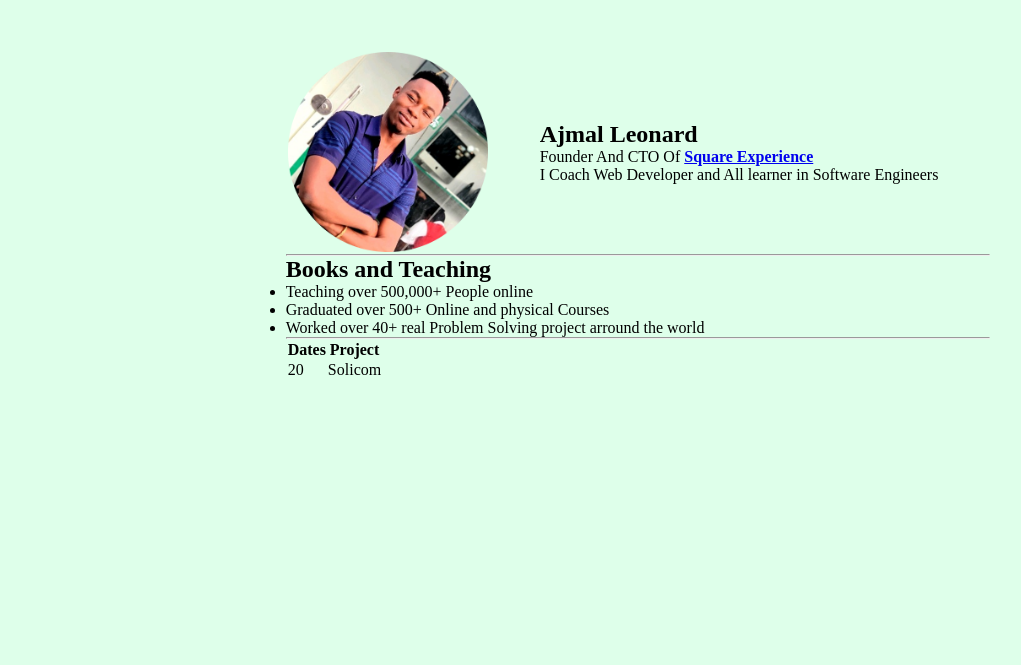
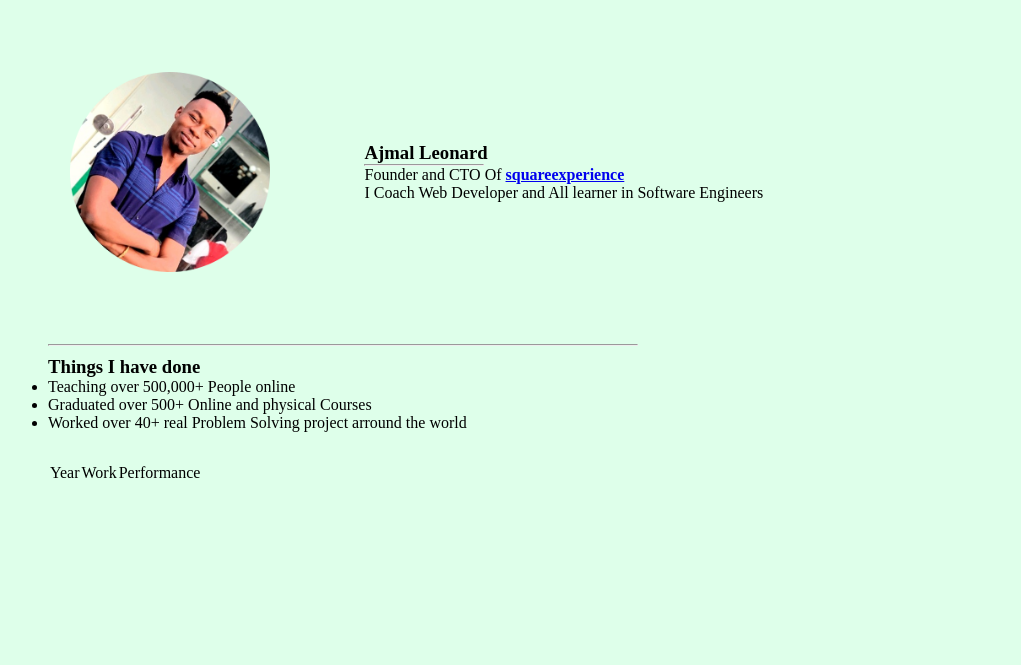
Before and after one commit to Ajmalleonard/personal-web, a plain HTML site: page index.html in a window 1280 px wide. Shown: the whole page, without its empty margins (2-1023 px from the left). Drawn offline with Linux system fonts and the light colour scheme.

Commit message:
just update

```diff
--- a/index.css
+++ b/index.css
@@ -7,12 +7,42 @@
 
 
 body{
-    display: flex;
+    display: block;
     justify-content: center;
     padding-top: 50px;
     background-color: #deffea;
+    font-family: poppins;
+    padding: 50px;
 }
 
-.dp{
-    margin: 50px;
+
+.image{
+   height: 200;
+   margin: 20px;
 }
+
+.details{
+    font-family: 'poppins';
+    /* border-left: 1px dashed green; */
+    padding: 20px;
+    width: 60%;
+
+    height: 20%;
+}
+#divider{
+    margin-top: 50px;
+    margin-bottom: 10px;
+}
+
+.holder{
+    border-color: white;
+}
+.center-section{
+    height: 200px;
+    width: 100%;
+    border-radius: 10px;
+    margin-top: 30px;
+}
+.s1{
+    margin-left: 200px;
+}
--- a/index.html
+++ b/index.html
@@ -2,47 +2,60 @@
   <head>
     <meta charset="UTF-8" />
     <meta name="viewport" content="width=device-width, initial-scale=1.0" />
-    <title>Document</title>
+    <title>Ajmal Leonard</title>
   </head>
-  <link rel="stylesheet" href="/index.css" type="text/css">
+  <link rel="stylesheet" href="/index.css" type="text/css" />
   <body>
-    <div class="topbar">
+    <div class="holder">
       <table>
+        <div class="top">
           <tr>
-          <td><img width="200" src="/1694686834378-modified.png" alt="" /></td>
-          <td  class="dp" >
-            <div class="dp"><h2>Ajmal Leonard</h2>
+            <div class="icon">
+              <td>
+                <img
+                  class="image"
+                  src="/1694686834378-modified.png"
+                  alt="Ajmal Leonard"
+                />
+              </td>
+            </div>
+            <div>
+              <td class="details">
+                <h3>Ajmal Leonard</h3>
+                <hr width="30%" />
                 <p>
-                Founder And CTO Of
+                  Founder and CTO Of
                   <strong
-                  ><a href="https://www.squareexperience.com"
-                    >Square Experience</a
+                    ><a href="https://squareexperience.com"
+                      >squareexperience</a
                     ></strong
                   >
                 </p>
-              <p>I Coach Web Developer and All learner in Software Engineers</p></div>
+                <p>
+                  I Coach Web Developer and All learner in Software Engineers
+                </p>
               </td>
+            </div>
           </tr>
+        </div>
       </table>
-      <hr />
-      <h2>Books and Teaching</h2>
+      <hr id="divider" width="50%" />
+      <h3>Things I have done</h3>
       <ul>
         <li>Teaching over 500,000+ People online</li>
         <li>Graduated over 500+ Online and physical Courses</li>
         <li>Worked over 40+ real Problem Solving project arround the world</li>
       </ul>
-      <hr />
-      <table >
+    </div>
+    <div class="center-section">
+      <table>
         <thead>
           <tr>
-            <th>Dates</th>
-            <th>Project</th>
+            <td class="s1">Year</td>
+            <td class="s1">   Work</td>
+            <td class="s1">Performance</td>
           </tr>
         </thead>
-        <tr>
-          <td>20</td>
-          <td>Solicom</td>
-        </tr>
       </table>
     </div>
   </body>
```
Lines whose indentation alone changed are shown as unchanged.
